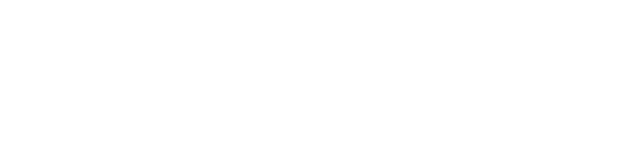
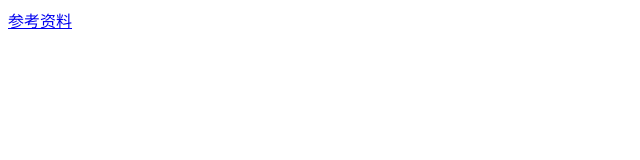
Before and after one commit to TimelyRainX/face-exam, a plain HTML site: page performance/demo/index.html in a window 1280 px wide. Shown: the whole page, without its empty margins (0-640 px from the left). Drawn offline with Linux system fonts and the light colour scheme.

```diff
--- a/performance/demo/index.html
+++ b/performance/demo/index.html
@@ -19,5 +19,6 @@
 </head>
 <body>
     <!-- 参考资料 https://juejin.im/post/6844903721097232392 -->
+    <a href="https://juejin.im/post/6844903721097232392">参考资料</a>
 </body>
 </html>
```
